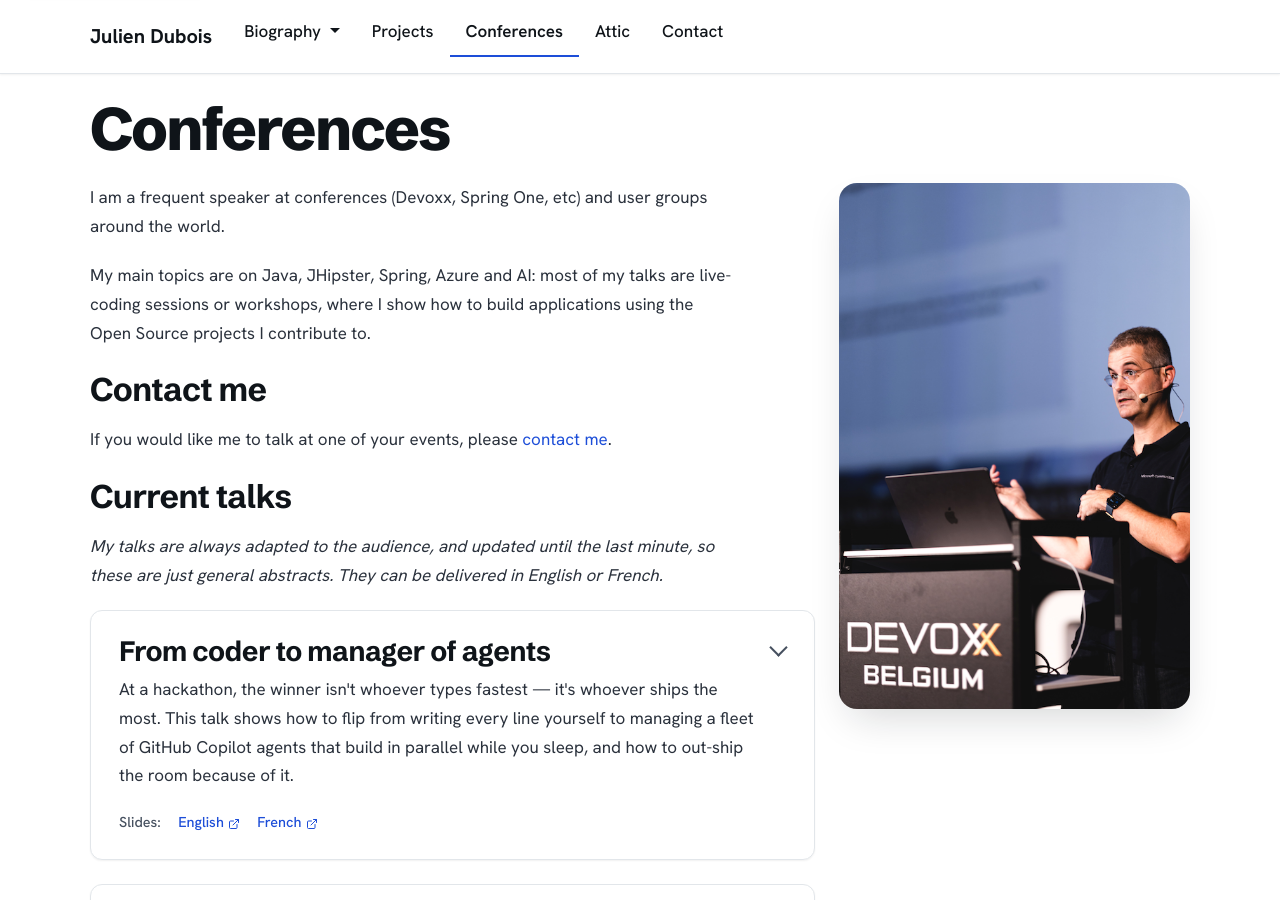
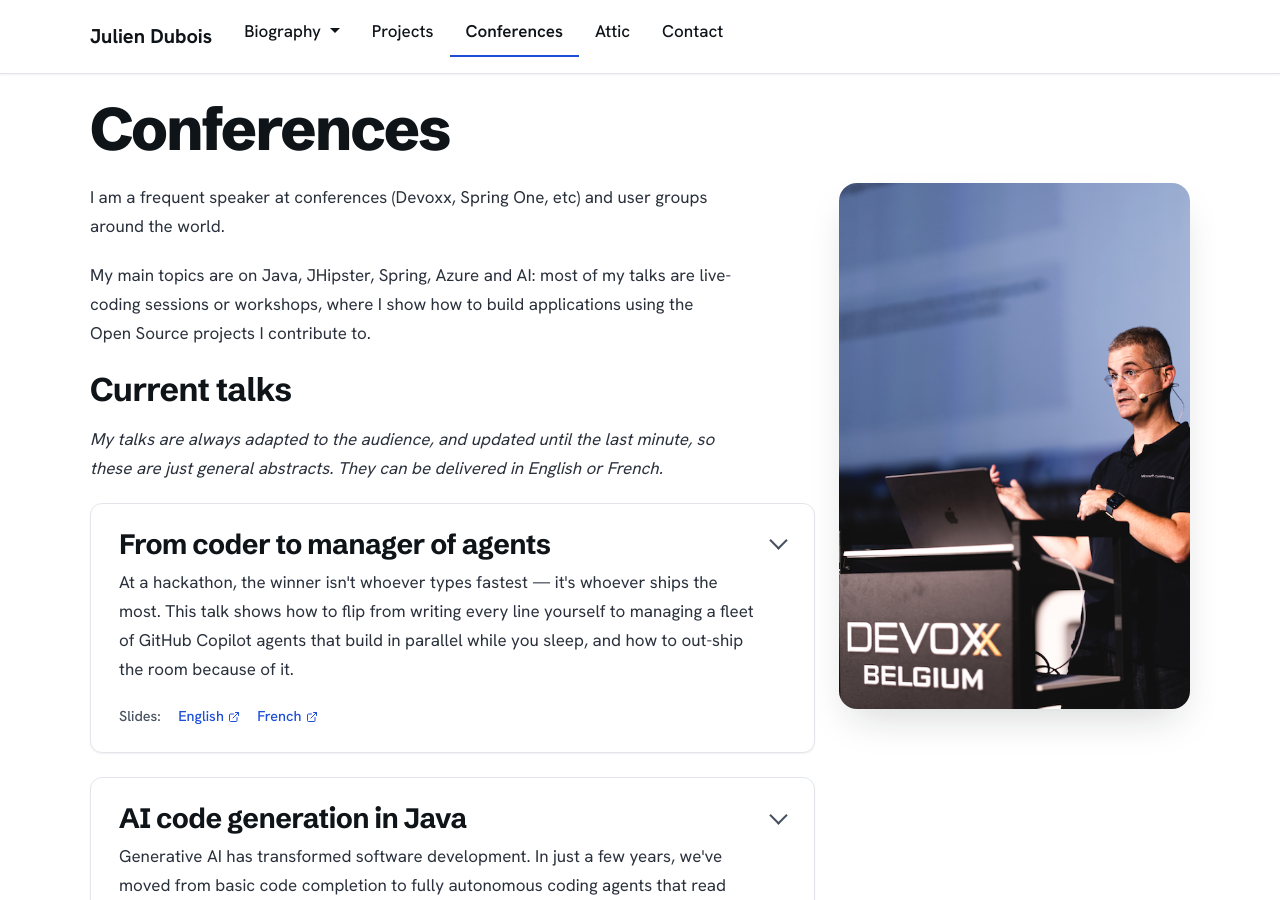
Before and after one commit to jdubois/jdubois.github.com, a Jekyll site: the page built from conferences.html, in a window 1280 px wide and 900 px high. Built offline with Jekyll 4.4.1, drawn with Linux system fonts in a browser that asks for light colours.

Commit message:
Remove "Contact me" section from Conferences page
Co-authored-by: Copilot <223556219+Copilot@users.noreply.github.com>

```diff
--- a/conferences.html
+++ b/conferences.html
@@ -14,12 +14,6 @@ description: "Julien Dubois speaks at conferences worldwide (Devoxx, Spring One,
             </p>
             <p>
                 My main topics are on Java, JHipster, Spring, Azure and AI: most of my talks are live-coding sessions or workshops, where I show how to build applications using the Open Source projects I contribute to.
-            </p>
-
-            <h2>Contact me</h2>
-
-            <p>
-                If you would like me to talk at one of your events, please <a href="/contact">contact me</a>.
             </p>
 
             <h2>Current talks</h2>
```
